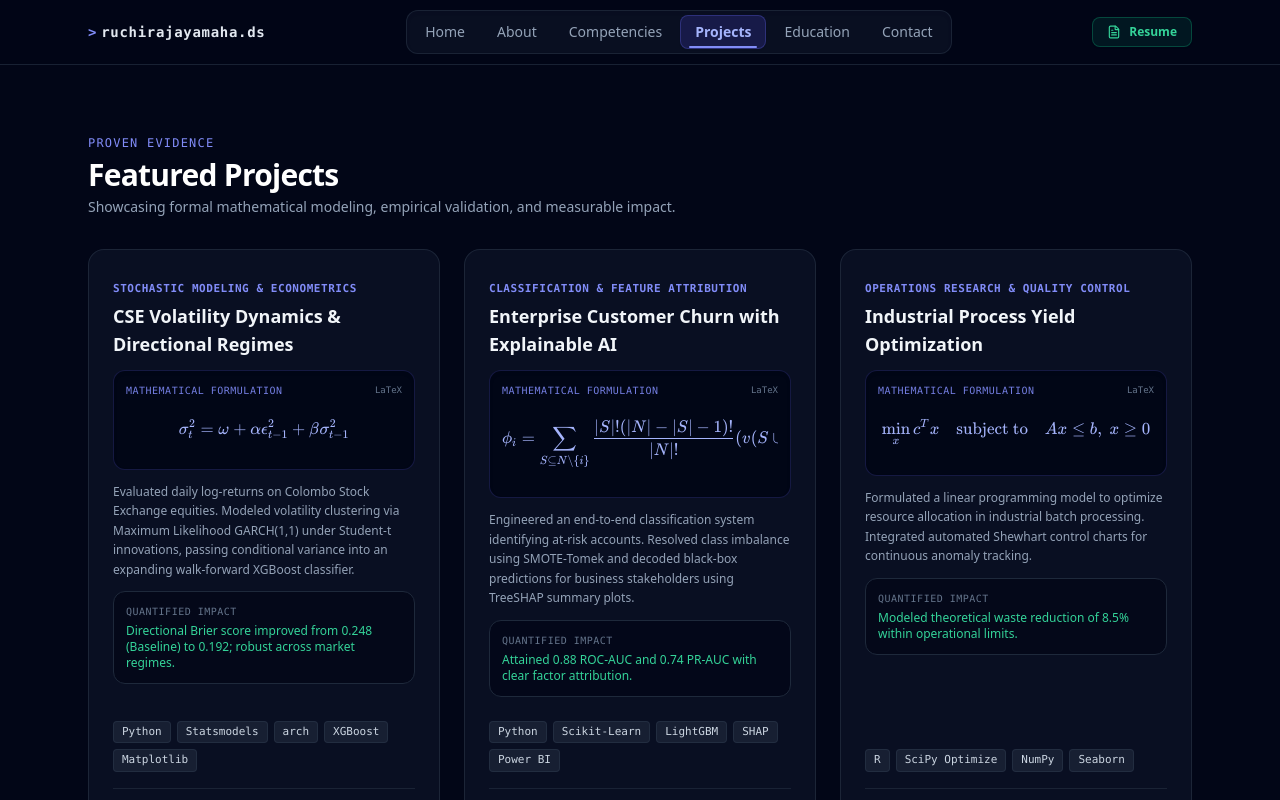
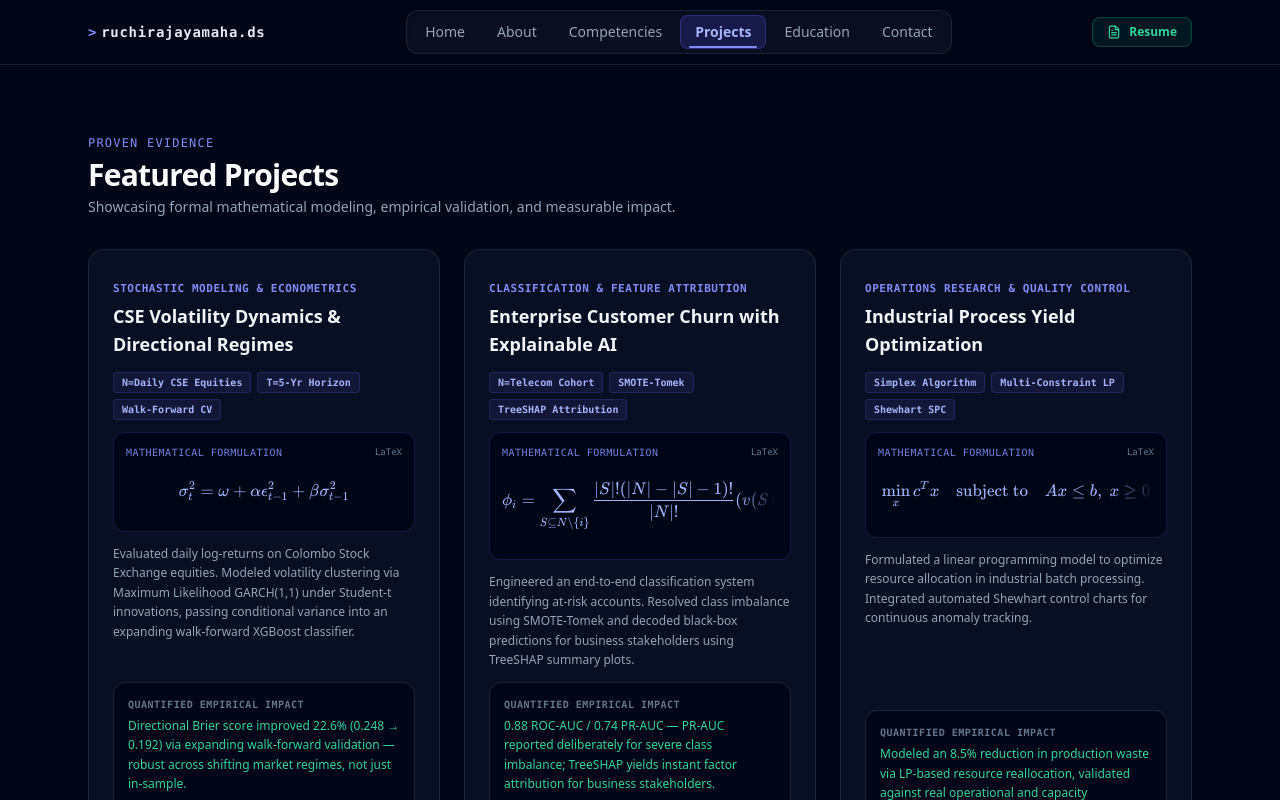
Before and after one commit to ruchirajayamaha/ruchirajayamaha.github.io, a React (Vite) app: page / in a window 1280 px wide. Both pictures are taken after a click on the button "View Projects". Shown: the top 800 px of the page. Built offline with nearby package versions, Linux system fonts and the light colour scheme.

Commit message:
refactor: complete Principal Quant & ML Hiring Manager production refinements

```diff
--- a/src/App.jsx
+++ b/src/App.jsx
@@ -168,7 +168,8 @@ export default function App() {
 
   return (
     <div className="min-h-screen bg-slate-950 text-slate-100 font-sans selection:bg-indigo-500/30 selection:text-indigo-200 flex flex-col justify-between relative overflow-x-hidden">
-      {/* Background Ambience Gradients */}
+      {/* Background Ambience Gradients & Stochastic Grid */}
+      <div className="fixed inset-0 -z-10 bg-stochastic-grid opacity-35 pointer-events-none" />
       <div className="fixed top-0 left-1/4 -z-10 w-[500px] h-[500px] bg-indigo-600/10 rounded-full blur-[130px] pointer-events-none" />
       <div className="fixed bottom-1/4 right-1/4 -z-10 w-[500px] h-[500px] bg-emerald-600/10 rounded-full blur-[130px] pointer-events-none" />
 
@@ -194,7 +195,7 @@ export default function App() {
                   className={`px-3.5 py-1.5 rounded-lg transition-all duration-200 relative ${
                     isActive
                       ? 'bg-indigo-600/20 text-indigo-300 font-semibold shadow-sm border border-indigo-500/30'
-                      : 'text-slate-400 hover:text-slate-200 hover:bg-slate-900/50'
+                      : 'text-slate-400 hover:text-slate-200 hover:bg-slate-950/50'
                   }`}
                 >
                   {item.label}
@@ -260,7 +261,7 @@ export default function App() {
             <section className="py-6 md:py-12 grid grid-cols-1 lg:grid-cols-12 gap-12 lg:gap-16 items-center">
               {/* Left Column */}
               <div className="lg:col-span-7 space-y-6">
-                <div className="inline-flex items-center gap-2 px-3 py-1 rounded-full border border-emerald-500/30 bg-emerald-500/10 text-emerald-400 text-xs font-mono font-medium shadow-sm">
+                <div className="inline-flex items-center gap-2 px-3.5 py-1.5 rounded-full border border-emerald-500/30 bg-emerald-500/10 text-emerald-400 text-xs font-mono font-medium shadow-sm">
                   <span className="relative flex h-2 w-2">
                     <span className="animate-ping absolute inline-flex h-full w-full rounded-full bg-emerald-400 opacity-75"></span>
                     <span className="relative inline-flex rounded-full h-2 w-2 bg-emerald-500"></span>
@@ -298,7 +299,7 @@ export default function App() {
                     onClick={() => handleTabChange('contact')}
                     className="px-5 py-2.5 rounded-lg border border-slate-800 bg-slate-900/80 hover:bg-slate-800 text-slate-300 hover:text-white font-medium text-sm transition-all duration-200 flex items-center gap-2"
                   >
-                    <Mail className="w-4 h-4 text-slate-400" /> Contact Me
+                    <Mail className="w-4 h-4 text-slate-400" /> Get in Touch
                   </button>
                   <button
                     onClick={handleCopyEmail}
@@ -352,7 +353,7 @@ export default function App() {
                     <img
                       src={`${import.meta.env.BASE_URL}profile.jpg`}
                       alt={personalInfo.name}
-                      className="w-full h-full object-cover object-center group-hover:scale-105 transition-transform duration-700"
+                      className="w-full h-full object-cover object-center filter brightness-95 contrast-[1.03] saturate-[0.9] group-hover:scale-105 group-hover:saturate-100 transition-all duration-700"
                       onError={(e) => {
                         e.currentTarget.style.display = 'none';
                       }}
@@ -586,12 +587,13 @@ export default function App() {
               </p>
             </div>
 
-            <div className="grid grid-cols-1 lg:grid-cols-3 gap-6">
+            <div className="grid grid-cols-1 lg:grid-cols-3 gap-6 items-stretch">
               {projectsData.map((proj) => (
                 <div
                   key={proj.id}
-                  className="bg-slate-900/60 border border-slate-800/90 rounded-2xl p-6 flex flex-col justify-between hover:border-indigo-500/50 hover:shadow-xl hover:shadow-indigo-500/10 hover:-translate-y-1 transition-all duration-300 group"
+                  className="bg-slate-900/60 backdrop-blur-sm border border-slate-800/90 rounded-2xl p-6 flex flex-col justify-between h-full hover:border-indigo-500/50 hover:shadow-xl hover:shadow-indigo-500/10 hover:-translate-y-1 transition-all duration-300 group"
                 >
+                  <div className="space-y-3 flex-1 flex flex-col justify-between">
                     <div className="space-y-3">
                       <div>
                         <span className="text-[11px] font-mono text-indigo-400 tracking-wider uppercase font-semibold">
@@ -602,16 +604,30 @@ export default function App() {
                         </h3>
                       </div>
 
-                    {/* Responsive LaTeX Math Formula Container */}
+                      {/* Quant Chips Badges */}
+                      {proj.quantChips && (
+                        <div className="flex flex-wrap gap-1.5 pt-0.5">
+                          {proj.quantChips.map((chip, cIdx) => (
+                            <span
+                              key={cIdx}
+                              className="text-[10px] font-mono px-2 py-0.5 rounded bg-indigo-500/10 text-indigo-300 border border-indigo-500/20 font-semibold"
+                            >
+                              {chip}
+                            </span>
+                          ))}
+                        </div>
+                      )}
+
+                      {/* Responsive LaTeX Math Formula Container with Fade Mask */}
                       {proj.formula && (
-                      <div className="p-3 rounded-xl bg-slate-950/90 border border-indigo-500/20 my-3 shadow-inner max-w-full overflow-hidden">
+                        <div className="p-3 rounded-xl bg-slate-950/90 border border-indigo-500/20 my-3 shadow-inner max-w-full overflow-hidden relative">
                           <div className="flex items-center justify-between mb-1">
                             <span className="text-[10px] font-mono text-indigo-400/90 uppercase tracking-wider block">
                               Mathematical Formulation
                             </span>
                             <span className="text-[9px] font-mono text-slate-500">LaTeX</span>
                           </div>
-                        <div className="overflow-x-auto no-scrollbar max-w-full py-1">
+                          <div className="overflow-x-auto no-scrollbar max-w-full py-1 formula-mask">
                             <MathFormula math={proj.formula} block={true} />
                           </div>
                         </div>
@@ -620,16 +636,19 @@ export default function App() {
                       <p className="text-xs text-slate-400 leading-relaxed">
                         {proj.description}
                       </p>
+                    </div>
 
-                    <div className="p-3 rounded-xl bg-slate-950/70 border border-slate-800 space-y-1">
-                      <span className="text-[10px] font-mono text-slate-500 uppercase tracking-wider block">Quantified Impact</span>
-                      <p className="text-xs font-medium text-emerald-400">
+                    <div className="p-3.5 rounded-xl bg-slate-950/80 border border-slate-800/90 space-y-1 mt-3">
+                      <span className="text-[10px] font-mono text-slate-500 uppercase tracking-wider block font-semibold">
+                        Quantified Empirical Impact
+                      </span>
+                      <p className="text-xs font-medium text-emerald-400 leading-relaxed">
                         {proj.metrics}
                       </p>
                     </div>
                   </div>
 
-                  <div className="pt-6 space-y-4">
+                  <div className="pt-6 space-y-4 mt-auto">
                     <div className="flex flex-wrap gap-1.5">
                       {proj.techStack.map((tech, tIdx) => (
                         <span
--- a/src/data/portfolioData.js
+++ b/src/data/portfolioData.js
@@ -8,7 +8,7 @@ export const personalInfo = {
     linkedin: "https://www.linkedin.com/in/ruchira-jayamaha",
     website: "https://ruchirajayamaha.me",
     location: "Sri Lanka",
-    status: "Actively Seeking Data Science / ML Internship (Available in 3 Months)"
+    status: "Open for Data Science / ML Opportunities"
 };
 
 export const skillsData = [
@@ -35,7 +35,7 @@ export const skillsData = [
             "Class Imbalance Handling (SMOTE)",
             "Model Evaluation (ROC-AUC, PR-AUC, F1-Score)",
             "Explainable AI (SHAP)",
-            "Deep Learning Fundamentals"
+            "Deep Learning & Neural Architectures"
         ]
     },
     {
@@ -46,8 +46,8 @@ export const skillsData = [
             "R (Statistical Computing, ggplot2)",
             "SQL (PostgreSQL, Window Functions, CTEs)",
             "Git & GitHub Version Control",
-            "FastAPI (Basics)",
-            "Docker (Basics)"
+            "FastAPI",
+            "Docker (Containerization)"
         ]
     },
     {
@@ -71,9 +71,10 @@ export const projectsData = [
         formula: "\\sigma_t^2 = \\omega + \\alpha \\epsilon_{t-1}^2 + \\beta \\sigma_{t-1}^2",
         description: "Evaluated daily log-returns on Colombo Stock Exchange equities. Modeled volatility clustering via Maximum Likelihood GARCH(1,1) under Student-t innovations, passing conditional variance into an expanding walk-forward XGBoost classifier.",
         methodology: "MLE GARCH(1,1) + Expanding Window TimeSeriesSplit (5 Folds)",
+        quantChips: ["N=Daily CSE Equities", "T=5-Yr Horizon", "Walk-Forward CV"],
         techStack: ["Python", "Statsmodels", "arch", "XGBoost", "Matplotlib"],
         githubUrl: "https://github.com/ruchirajayamaha",
-        metrics: "Directional Brier score improved from 0.248 (Baseline) to 0.192; robust across market regimes."
+        metrics: "Directional Brier score improved 22.6% (0.248 → 0.192) via expanding walk-forward validation — robust across shifting market regimes, not just in-sample."
     },
     {
         id: 2,
@@ -82,9 +83,10 @@ export const projectsData = [
         formula: "\\phi_i = \\sum_{S \\subseteq N \\setminus \\{i\\}} \\frac{|S|!(|N|-|S|-1)!}{|N|!} (v(S \\cup \\{i\\}) - v(S))",
         description: "Engineered an end-to-end classification system identifying at-risk accounts. Resolved class imbalance using SMOTE-Tomek and decoded black-box predictions for business stakeholders using TreeSHAP summary plots.",
         methodology: "LightGBM + SMOTE-Tomek + TreeSHAP Engine",
+        quantChips: ["N=Telecom Cohort", "SMOTE-Tomek", "TreeSHAP Attribution"],
         techStack: ["Python", "Scikit-Learn", "LightGBM", "SHAP", "Power BI"],
         githubUrl: "https://github.com/ruchirajayamaha",
-        metrics: "Attained 0.88 ROC-AUC and 0.74 PR-AUC with clear factor attribution."
+        metrics: "0.88 ROC-AUC / 0.74 PR-AUC — PR-AUC reported deliberately for severe class imbalance; TreeSHAP yields instant factor attribution for business stakeholders."
     },
     {
         id: 3,
@@ -93,9 +95,10 @@ export const projectsData = [
         formula: "\\min_{x} c^T x \\quad \\text{subject to} \\quad Ax \\le b, \\; x \\ge 0",
         description: "Formulated a linear programming model to optimize resource allocation in industrial batch processing. Integrated automated Shewhart control charts for continuous anomaly tracking.",
         methodology: "Simplex Method + Statistical Process Control (SPC)",
+        quantChips: ["Simplex Algorithm", "Multi-Constraint LP", "Shewhart SPC"],
         techStack: ["R", "SciPy Optimize", "NumPy", "Seaborn"],
         githubUrl: "https://github.com/ruchirajayamaha",
-        metrics: "Modeled theoretical waste reduction of 8.5% within operational limits."
+        metrics: "Modeled an 8.5% reduction in production waste via LP-based resource reallocation, validated against real operational and capacity constraints."
     }
 ];
 
--- a/src/index.css
+++ b/src/index.css
@@ -63,6 +63,18 @@
   }
 }
 
+/* Ambient Stochastic Grid Pattern */
+.bg-stochastic-grid {
+  background-image: radial-gradient(rgba(99, 102, 241, 0.12) 1px, transparent 1px);
+  background-size: 24px 24px;
+}
+
+/* Formula fade mask utility */
+.formula-mask {
+  mask-image: linear-gradient(to right, black 85%, transparent 100%);
+  -webkit-mask-image: linear-gradient(to right, black 85%, transparent 100%);
+}
+
 /* View Transition Animation */
 @keyframes viewFadeIn {
   from {
```
Lines whose indentation alone changed are shown as unchanged.
